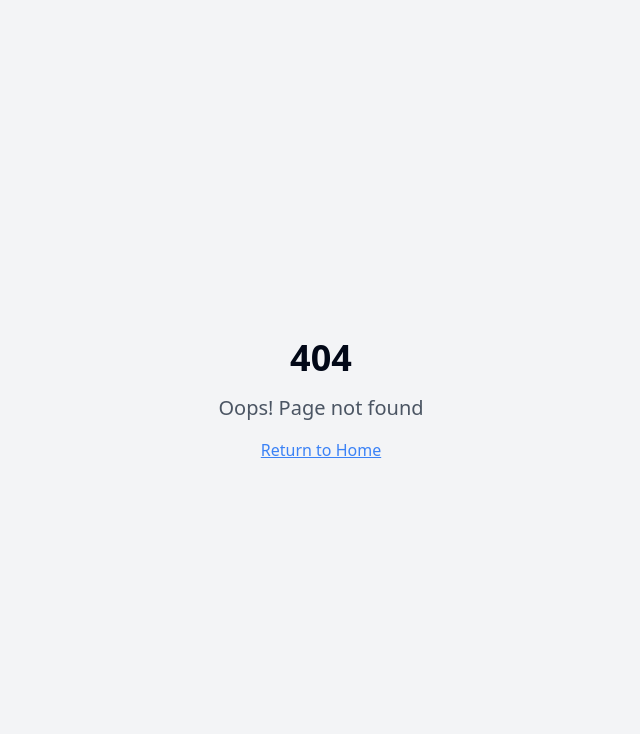
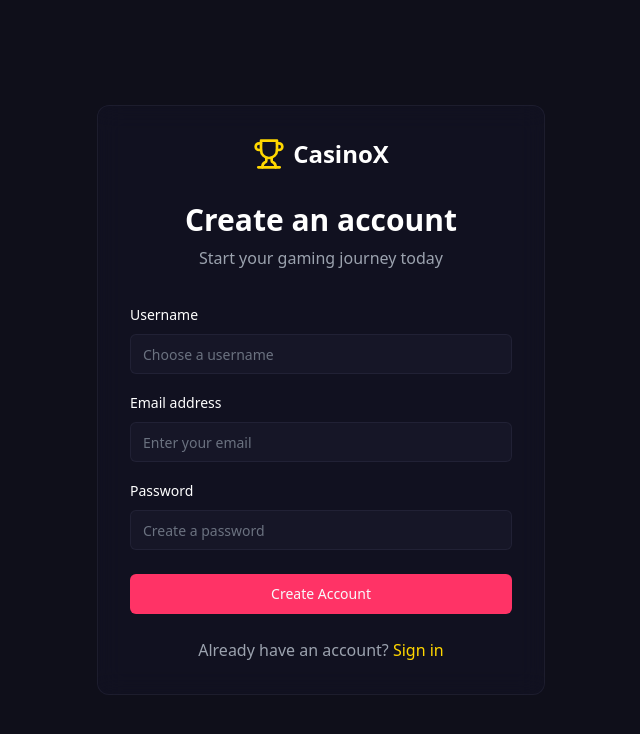
Before and after one commit to XD-MADS-12/lucky-portal, a React (Vite) app: page /signup in a window 1280 px wide. Before the commit this address had no page. Shown: the top 734 px of the page, without its empty margins (319-959 px from the left). Built offline with nearby package versions, Linux system fonts and the light colour scheme.

Commit message:
Add sign-up/login pages
The current code lacks sign-up and login functionality.  This commit addresses that omission.

```diff
--- a/src/App.tsx
+++ b/src/App.tsx
@@ -1,9 +1,12 @@
+
 import { Toaster } from "@/components/ui/toaster";
 import { Toaster as Sonner } from "@/components/ui/sonner";
 import { TooltipProvider } from "@/components/ui/tooltip";
 import { QueryClient, QueryClientProvider } from "@tanstack/react-query";
 import { BrowserRouter, Routes, Route } from "react-router-dom";
 import Index from "./pages/Index";
+import Login from "./pages/Login";
+import Signup from "./pages/Signup";
 import NotFound from "./pages/NotFound";
 
 const queryClient = new QueryClient();
@@ -16,7 +19,8 @@ const App = () => (
       <BrowserRouter>
         <Routes>
           <Route path="/" element={<Index />} />
-          {/* ADD ALL CUSTOM ROUTES ABOVE THE CATCH-ALL "*" ROUTE */}
+          <Route path="/login" element={<Login />} />
+          <Route path="/signup" element={<Signup />} />
           <Route path="*" element={<NotFound />} />
         </Routes>
       </BrowserRouter>
--- a/src/components/Navbar.tsx
+++ b/src/components/Navbar.tsx
@@ -33,9 +33,11 @@ export const Navbar = () => {
               <Wallet className="w-4 h-4 text-casino-accent" />
               <span>Deposit</span>
             </Button>
-            <Button className="bg-casino-primary hover:bg-casino-primary/80">
-              Sign In
-            </Button>
+            <Link to="/login">
+              <Button className="bg-casino-primary hover:bg-casino-primary/80">
+                Sign In
+              </Button>
+            </Link>
           </div>
         </div>
       </div>
--- /dev/null
+++ b/src/pages/Login.tsx
@@ -0,0 +1,66 @@
+
+import { Button } from "@/components/ui/button";
+import { Input } from "@/components/ui/input";
+import { Label } from "@/components/ui/label";
+import { Trophy } from "lucide-react";
+import { Link } from "react-router-dom";
+
+const Login = () => {
+  return (
+    <div className="min-h-screen bg-casino-background text-white flex items-center justify-center px-4">
+      <div className="w-full max-w-md space-y-8 bg-casino-secondary/30 p-8 rounded-xl backdrop-blur-md border border-casino-muted/20">
+        <div className="text-center">
+          <Link to="/" className="inline-flex items-center space-x-2 mb-8">
+            <Trophy className="w-8 h-8 text-casino-accent" />
+            <span className="text-2xl font-bold">CasinoX</span>
+          </Link>
+          <h2 className="text-3xl font-bold">Welcome back</h2>
+          <p className="text-gray-400 mt-2">Please sign in to continue</p>
+        </div>
+
+        <form className="mt-8 space-y-6" onSubmit={(e) => e.preventDefault()}>
+          <div className="space-y-4">
+            <div className="space-y-2">
+              <Label htmlFor="email">Email address</Label>
+              <Input
+                id="email"
+                type="email"
+                placeholder="Enter your email"
+                className="bg-casino-muted/10 border-casino-muted/20 text-white placeholder:text-gray-500"
+              />
+            </div>
+
+            <div className="space-y-2">
+              <Label htmlFor="password">Password</Label>
+              <Input
+                id="password"
+                type="password"
+                placeholder="Enter your password"
+                className="bg-casino-muted/10 border-casino-muted/20 text-white placeholder:text-gray-500"
+              />
+            </div>
+          </div>
+
+          <Button className="w-full bg-casino-primary hover:bg-casino-primary/80">
+            Sign in
+          </Button>
+
+          <p className="text-center text-gray-400">
+            Don't have an account?{" "}
+            <Link to="/signup" className="text-casino-accent hover:text-casino-accent/80">
+              Sign up
+            </Link>
+          </p>
+        </form>
+      </div>
+
+      {/* Background Effects */}
+      <div className="fixed inset-0 -z-10">
+        <div className="absolute inset-0 bg-gradient-to-r from-casino-secondary via-casino-background to-casino-secondary opacity-60"></div>
+        <div className="absolute inset-0 bg-[radial-gradient(ellipse_at_center,_var(--tw-gradient-stops))] from-casino-primary/20 via-transparent to-transparent"></div>
+      </div>
+    </div>
+  );
+};
+
+export default Login;
--- /dev/null
+++ b/src/pages/Signup.tsx
@@ -0,0 +1,76 @@
+
+import { Button } from "@/components/ui/button";
+import { Input } from "@/components/ui/input";
+import { Label } from "@/components/ui/label";
+import { Trophy } from "lucide-react";
+import { Link } from "react-router-dom";
+
+const Signup = () => {
+  return (
+    <div className="min-h-screen bg-casino-background text-white flex items-center justify-center px-4">
+      <div className="w-full max-w-md space-y-8 bg-casino-secondary/30 p-8 rounded-xl backdrop-blur-md border border-casino-muted/20">
+        <div className="text-center">
+          <Link to="/" className="inline-flex items-center space-x-2 mb-8">
+            <Trophy className="w-8 h-8 text-casino-accent" />
+            <span className="text-2xl font-bold">CasinoX</span>
+          </Link>
+          <h2 className="text-3xl font-bold">Create an account</h2>
+          <p className="text-gray-400 mt-2">Start your gaming journey today</p>
+        </div>
+
+        <form className="mt-8 space-y-6" onSubmit={(e) => e.preventDefault()}>
+          <div className="space-y-4">
+            <div className="space-y-2">
+              <Label htmlFor="username">Username</Label>
+              <Input
+                id="username"
+                type="text"
+                placeholder="Choose a username"
+                className="bg-casino-muted/10 border-casino-muted/20 text-white placeholder:text-gray-500"
+              />
+            </div>
+
+            <div className="space-y-2">
+              <Label htmlFor="email">Email address</Label>
+              <Input
+                id="email"
+                type="email"
+                placeholder="Enter your email"
+                className="bg-casino-muted/10 border-casino-muted/20 text-white placeholder:text-gray-500"
+              />
+            </div>
+
+            <div className="space-y-2">
+              <Label htmlFor="password">Password</Label>
+              <Input
+                id="password"
+                type="password"
+                placeholder="Create a password"
+                className="bg-casino-muted/10 border-casino-muted/20 text-white placeholder:text-gray-500"
+              />
+            </div>
+          </div>
+
+          <Button className="w-full bg-casino-primary hover:bg-casino-primary/80">
+            Create Account
+          </Button>
+
+          <p className="text-center text-gray-400">
+            Already have an account?{" "}
+            <Link to="/login" className="text-casino-accent hover:text-casino-accent/80">
+              Sign in
+            </Link>
+          </p>
+        </form>
+      </div>
+
+      {/* Background Effects */}
+      <div className="fixed inset-0 -z-10">
+        <div className="absolute inset-0 bg-gradient-to-r from-casino-secondary via-casino-background to-casino-secondary opacity-60"></div>
+        <div className="absolute inset-0 bg-[radial-gradient(ellipse_at_center,_var(--tw-gradient-stops))] from-casino-primary/20 via-transparent to-transparent"></div>
+      </div>
+    </div>
+  );
+};
+
+export default Signup;
```
